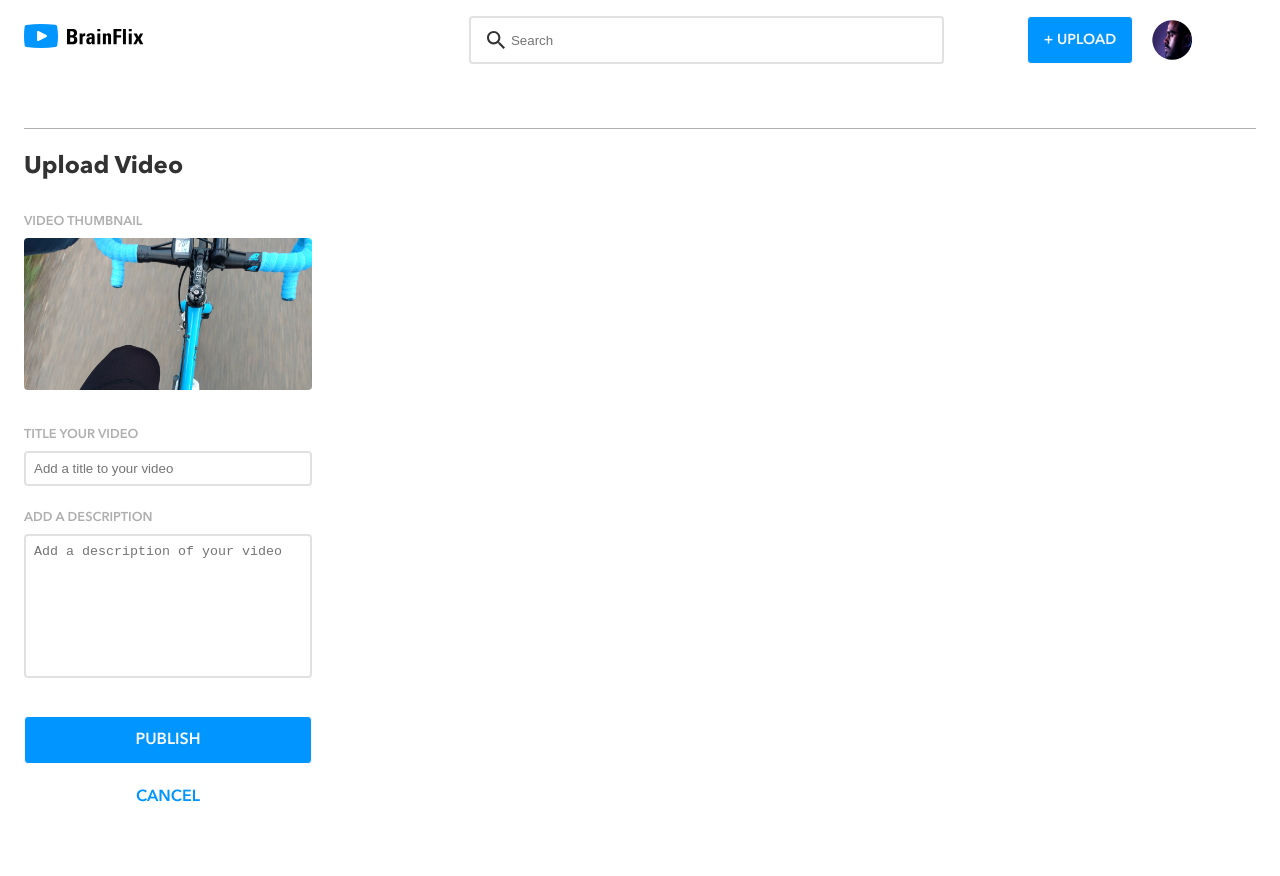
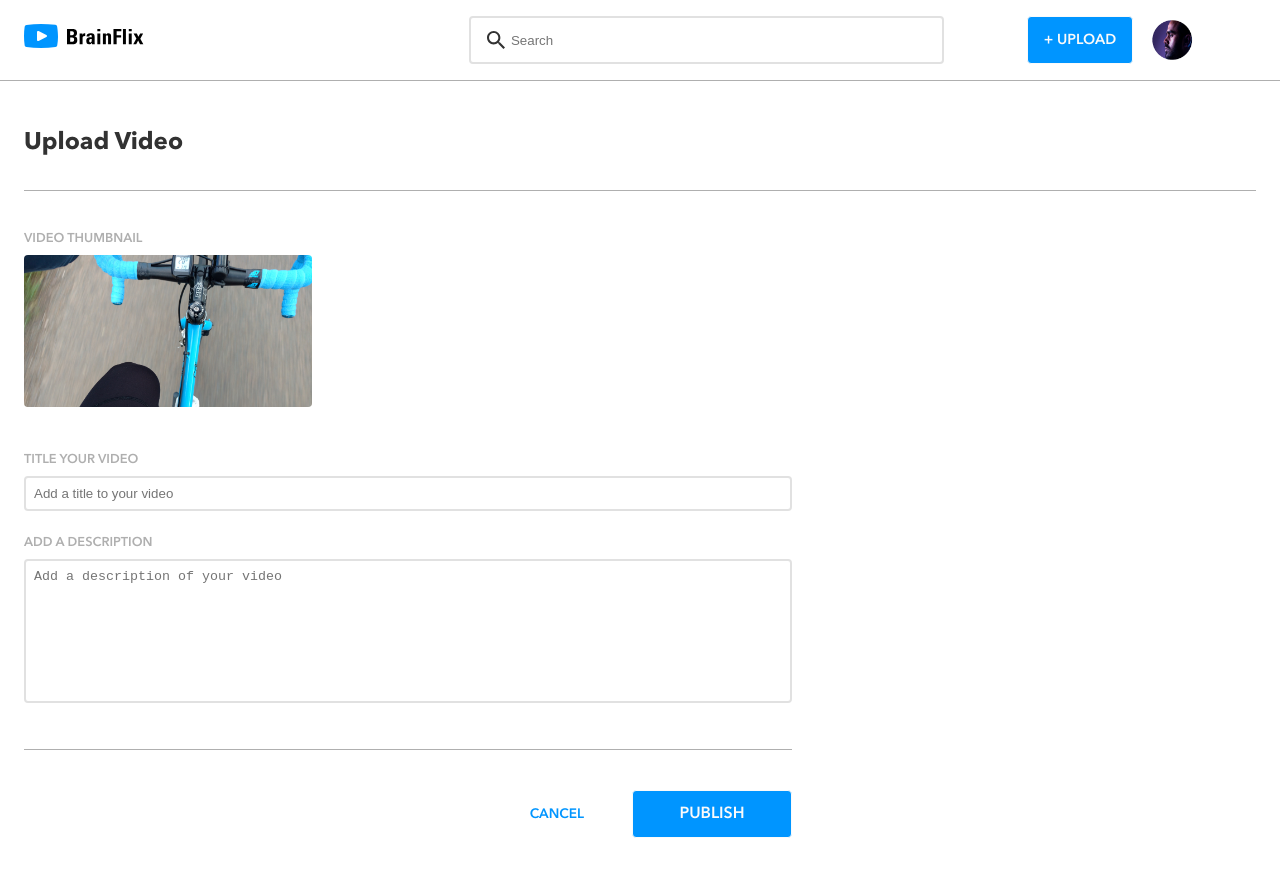
Before and after one commit to monica-zarate/monica-zarate-brainflix, a React (Create React App) app in the folder sprint-two/: page /upload in a window 1280 px wide. Shown: the top 876 px of the page. Before the commit the page ends 855 px from the top, so only its background shows below. Built offline with nearby package versions, Linux system fonts and the light colour scheme.

Commit message:
Completed the Upload Section for Tablet Device.

```diff
--- a/sprint-two/src/components/styles/main.css
+++ b/sprint-two/src/components/styles/main.css
@@ -887,7 +887,8 @@ body {
 
 @media (min-width: 768px) {
   .upload {
-    padding: 3rem 1.5rem;
+    padding: 0 0 3rem 0;
+    border-top: 1px solid #afafaf;
   }
 }
 
@@ -905,8 +906,24 @@ body {
   font-size: 1.5rem;
 }
 
+@media (min-width: 768px) {
+  .upload__title {
+    padding: 3rem 0 2rem 0;
+    border-top: unset;
+    border-bottom: 1px solid #afafaf;
+    margin: 0 1.5rem;
+  }
+}
+
 .upload__thumb {
   font-size: 0.8rem;
+}
+
+@media (min-width: 768px) {
+  .upload__thumb {
+    padding: 2.5rem 0;
+    margin: 0 1.5rem;
+  }
 }
 
 .upload__thumb--title {
@@ -922,9 +939,24 @@ body {
   margin: 0 0 2rem 0;
 }
 
+@media (min-width: 768px) {
+  .upload__thumb--img {
+    margin: 0;
+  }
+}
+
 .upload__form {
   margin: 0 0 0.5rem 0;
   max-width: 18rem;
+}
+
+@media (min-width: 768px) {
+  .upload__form {
+    margin: 0 1.5rem;
+    max-width: 48rem;
+    padding: 0 0 1rem 0;
+    border-bottom: 1px solid #afafaf;
+  }
 }
 
 .upload__form--title {
@@ -964,10 +996,34 @@ body {
   max-width: 18rem;
 }
 
+@media (min-width: 768px) {
+  .upload__btns {
+    margin: 2.5rem 1.5rem;
+    max-width: 48rem;
+    -webkit-box-orient: horizontal;
+    -webkit-box-direction: normal;
+        -ms-flex-direction: row;
+            flex-direction: row;
+    -webkit-box-align: baseline;
+        -ms-flex-align: baseline;
+            align-items: baseline;
+    -webkit-box-pack: end;
+        -ms-flex-pack: end;
+            justify-content: flex-end;
+  }
+}
+
 .upload__btns--cancel {
   color: #0095ff;
   font-family: "Avenir Next Demi Bold";
   margin: 0 auto;
+}
+
+@media (min-width: 768px) {
+  .upload__btns--cancel {
+    margin: 0 3rem 0 0;
+    font-size: 0.85rem;
+  }
 }
 
 .upload__btns--publish {
@@ -984,6 +1040,13 @@ body {
   outline: none;
   height: 3rem;
   margin: 0 0 1.5rem 0;
+}
+
+@media (min-width: 768px) {
+  .upload__btns--publish {
+    max-width: 10rem;
+    padding: 0.5rem 1rem;
+  }
 }
 
 .upload__btns--publish:hover {
```
Also changed, not shown: sprint-two/src/components/styles/partials/_upload.scss (+40 -1 lines), 1 other file (tests, documents, lock files or other folders).
